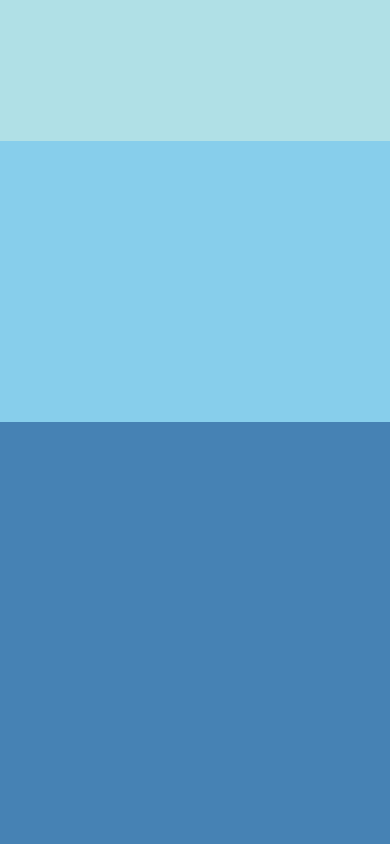
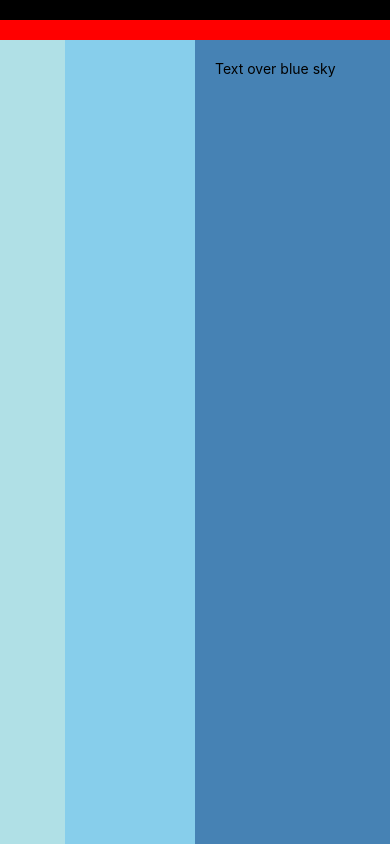
Before and after one commit to barucAlmaguer/react-helloWorld, a React Native app: screen / in a window 390 px wide. Built offline with nearby package versions, Linux system fonts and the light colour scheme.

Commit message:
mastering flexybois

```diff
--- a/App.js
+++ b/App.js
@@ -1,17 +1,23 @@
 import React, { Component } from 'react';
-import { AppRegistry, View } from 'react-native';
+import { AppRegistry, View, Text } from 'react-native';
 
-export default class FixedDimensionsBasics extends Component {
+export default class OneFlexyBoi extends Component {
   render() {
     return (
-      <View style={{flex:1}}>
-        <View style={{ flex:1, backgroundColor: 'powderblue' }} />
-        <View style={{ flex: 2, backgroundColor: 'skyblue' }} />
-        <View style={{ flex: 3, backgroundColor: 'steelblue' }} />
+      <View style={{ flex: 1, flexDirection: 'column' }}>
+        <View style={{ height:20, backgroundColor: 'black'}}/>
+        <View style={{ height: 20, backgroundColor: 'red' }} />
+        <View style={{ flex: 1, flexDirection: 'row' }}>
+          <View style={{ flex: 1, backgroundColor: 'powderblue' }} />
+          <View style={{ flex: 2, backgroundColor: 'skyblue' }} />
+          <View style={{ flex: 3, backgroundColor: 'steelblue' }}>
+            <Text style={{ margin: 20 }}>Text over blue sky</Text>
+          </View>
+        </View>
       </View>
     );
   }
 }
 
 // skip this line if using Create React Native App
-AppRegistry.registerComponent('AwesomeProject', () => FixedDimensionsBasics);
+AppRegistry.registerComponent('AwesomeProject', () => OneFlexyBoi);
```
